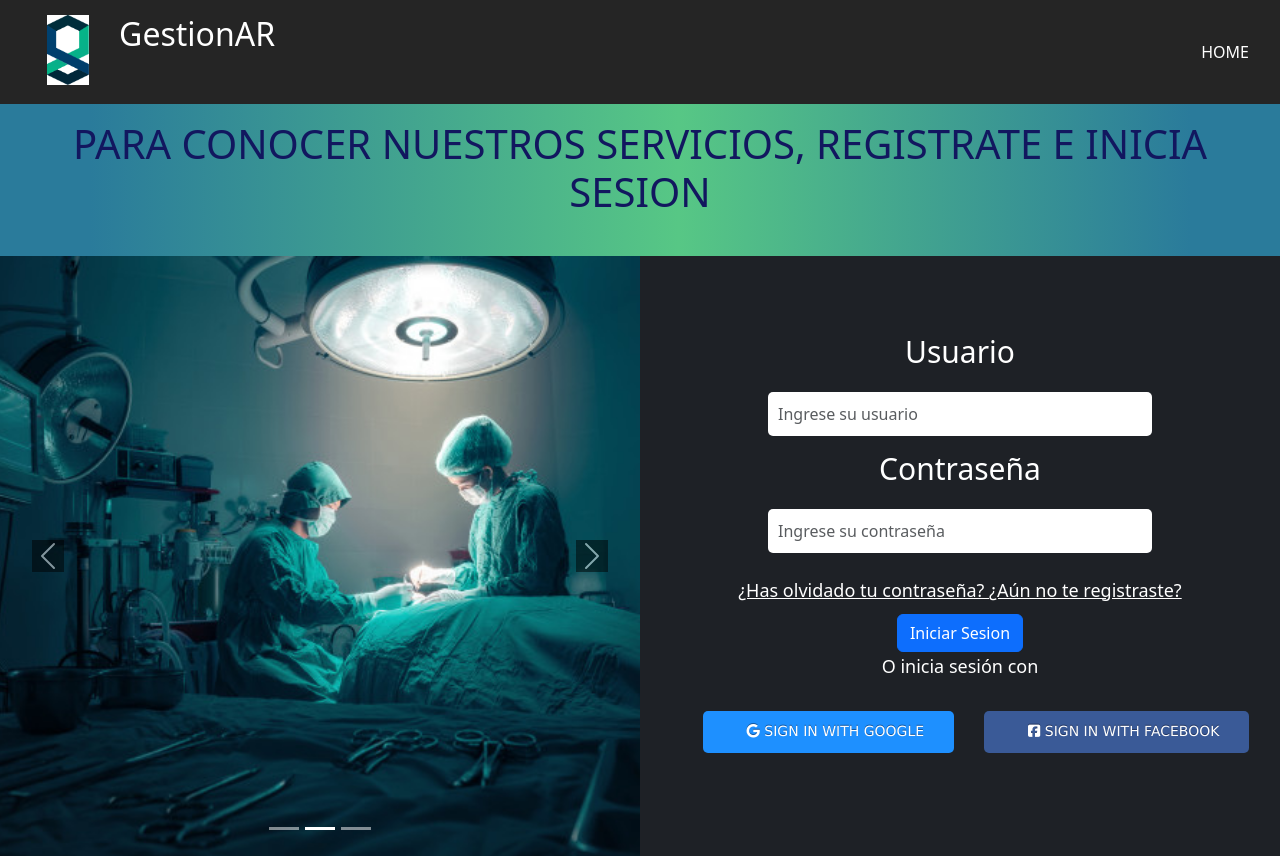
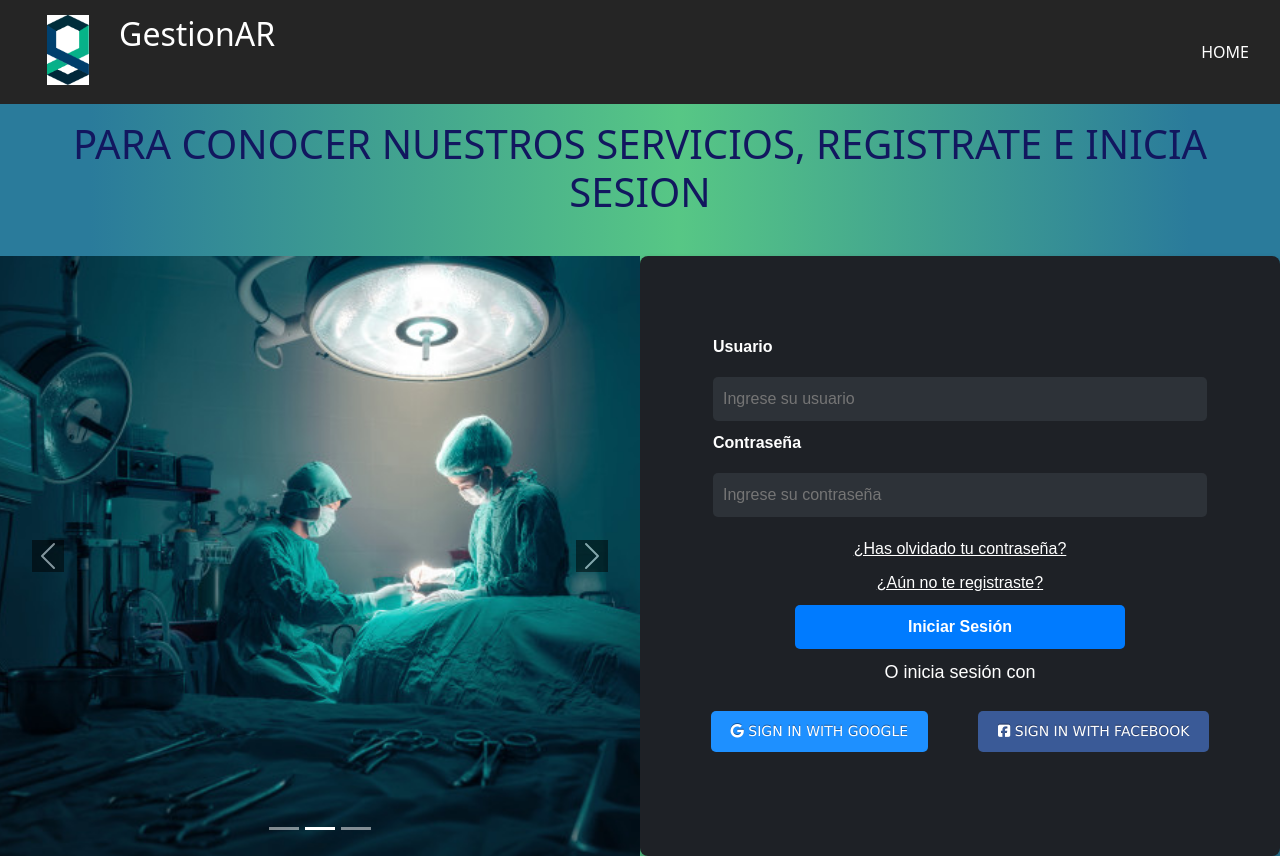
Before and after one commit to Joabulla07/TP1-FrontEnd, a website: page login.html in a window 1280 px wide. Drawn offline with nearby package versions, Linux system fonts and the light colour scheme; a web font is replaced by a local one.

Commit message:
remove form bootstrap

```diff
--- a/css/login.css
+++ b/css/login.css
@@ -36,72 +36,139 @@
 /* Formulario */
 
 
+/* Estructura general del formulario */
 .login-form {
     text-align: center;
     display: flex;
     flex-direction: column;
     justify-content: center;
+    align-items: center;
     color: white;
     width: 100%;
     height: 100%;
-    background-color: #1e2126;
-    font-size: 30px;
+    background-color: #1e2126; /* Fondo oscuro personalizado */
+    font-size: 18px;
+    padding: 20px;
+    border-radius: 8px;
+    box-shadow: 0 4px 6px rgba(0, 0, 0, 0.3);
+    font-family: Arial, sans-serif;
 }
 
+/* Inputs */
 .login-form input {
-    width: 60%;
+    width: 90%; /* Ajusta el ancho al 60% centrado */
     margin: 10px auto;
     padding: 10px;
     border: none;
     border-radius: 5px;
+    color: white;
+    background-color: #2d3238; /* Fondo de input personalizado */
+    box-sizing: border-box;
+    outline: none;
+    font-size: 16px;
+    transition: border-color 0.3s, box-shadow 0.3s;
+}
 
+.login-form input:focus {
+    border: 1px solid #007bff; /* Border color */
+    box-shadow: 0 0 4px rgba(0, 123, 255, 0.5); /* Efecto de enfoque */
+}
+
+/* Etiquetas */
+.login-form label {
+    display: block;
+    width: 90%;
+    margin: 0 auto 8px auto;
+    font-size: 16px;
+    font-weight: bold;
+    text-align: left;
     color: white;
 }
 
+/* Botón de envío */
+.btn-submit {
+    width: 60%;
+    padding: 10px;
+    margin-top: 10px;
+    font-size: 16px;
+    font-weight: bold;
+    color: white;
+    background-color: #007bff; /* Botón azul */
+    border: none;
+    border-radius: 5px;
+    cursor: pointer;
+    text-align: center;
+    transition: background-color 0.3s;
+}
+
+.btn-submit:hover {
+    background-color: #0056b3;
+}
+
+/* Enlaces de texto */
 .registro {
     color: white;
     text-decoration: underline;
-    font-size: 18px;
+    font-size: 16px;
+    margin-top: 10px;
+    display: block;
 }
 
-.login-form p{
+.registro:hover {
+    color: #80bdff; /* Efecto hover */
+}
+
+/* Párrafos */
+.login-form p {
     color: white;
     font-size: 18px;
+    margin: 10px 0;
 }
 
-.login-form a.fb {
-    font-family: Lucida Grande, Helvetica Neue, Helvetica, Arial, sans-serif;
-    display: inline-block;
-    font-size: 14px;
-    padding: 13px 30px 15px 44px;
-    background: #3a5a97;
-    color: #fff;
-    text-shadow: 0 -1px 0 rgba(0, 0, 20, 0.4);
-    text-decoration: none;
-    line-height: 1;
-    position: relative;
-    border-radius: 5px;
-}
-
-.login-form a.google {
-    font-family: Lucida Grande, Helvetica Neue, Helvetica, Arial, sans-serif;
-    display: inline-block;
-    font-size: 14px;
-    padding: 13px 30px 15px 44px;
-    background: dodgerblue;
-    color: #fff;
-    text-shadow: 0 -1px 0 rgba(0, 0, 20, 0.4);
-    text-decoration: none;
-    line-height: 1;
-    position: relative;
-    border-radius: 5px;
-}
-
-.login-form ul{
+/* Inicio de sesión social */
+.login-form ul {
     display: flex;
     flex-direction: row;
     align-items: center;
     justify-content: center;
+    list-style: none;
+    padding: 0;
+    margin: 10px 0;
+}
+
+.login-form ul li {
+    margin: 0 10px;
+}
+
+.login-form a.fb,
+.login-form a.google {
+    display: inline-block;
+    font-size: 14px;
+    padding: 10px 20px;
+    color: white;
+    text-decoration: none;
+    border-radius: 5px;
+    font-family: Lucida Grande, Helvetica Neue, Helvetica, Arial, sans-serif;
+    position: relative;
+    text-shadow: 0 -1px 0 rgba(0, 0, 20, 0.4);
+}
+
+/* Botón Facebook */
+.login-form a.fb {
+    background: #3a5a97;
+}
+
+.login-form a.fb:hover {
+    background: #2d4373;
+}
+
+/* Botón Google */
+.login-form a.google {
+    background: dodgerblue;
+}
+
+.login-form a.google:hover {
+    background: #1e90ff;
 }
 
 
@@ -123,14 +190,14 @@
     }
 
     .login-form input {
-        width: 70%;
+        width: 80%;
         padding: 8px;
     }
 
     .login-form a.fb,
     .login-form a.google {
         padding: 12px 25px 12px 40px;
-        font-size: 13px;
+        font-size: 14px;
     }
 }
 
@@ -155,7 +222,7 @@
     }
 
     .login-form input {
-        width: 80%;
+        width: 85%;
     }
 
     .login-form ul {
@@ -164,8 +231,8 @@
 
     .login-form a.fb,
     .login-form a.google {
-        width: 80%;
-        font-size: 12px;
+        width: 85%;
+        font-size: 14px;
     }
 }
 
@@ -186,17 +253,20 @@
 
     .login-form {
         font-size: 16px;
+        padding: 15px;
     }
 
     .login-form input {
-        width: 90%;
+        width: 95%;
         padding: 8px;
+        margin-bottom: 15px; /* Espacio adicional entre los campos */
     }
 
     .login-form a.fb,
     .login-form a.google {
         width: 100%;
-        font-size: 11px;
+        font-size: 12px;
+        margin-bottom: 10px; /* Espaciado entre los botones sociales */
     }
 
     .login-form ul {
--- a/login.html
+++ b/login.html
@@ -66,32 +66,28 @@
             <!--- login form -->
             <div class="login-form">
                 <form>
-                    <div>
-                        <label for="exampleInputEmail1" class="form-label">Usuario</label>
-                        <input type="email" class="form-control" id="exampleInputEmail1" aria-describedby="emailHelp" placeholder="Ingrese su usuario">
+                    <div class="form-group">
+                        <label for="exampleInputEmail1">Usuario</label>
+                        <input type="email" id="exampleInputEmail1" placeholder="Ingrese su usuario">
                     </div>
-                    <div>
-                        <label for="exampleInputPassword1" class="form-label">Contraseña</label>
-                        <input type="password" class="form-control" id="exampleInputPassword1" placeholder="Ingrese su contraseña">
-                       <a href="" class="registro"> <!-- agregar funcionalidad de olvide contraseña-->
-                            ¿Has olvidado tu contraseña?
-                        </a>
-                        <a href="" class="registro">
-                            ¿Aún no te registraste? <!-- agregar pagina registro-->
-                        </a>
+                    <div class="form-group">
+                        <label for="exampleInputPassword1">Contraseña</label>
+                        <input type="password" id="exampleInputPassword1" placeholder="Ingrese su contraseña">
+                        <a href="#" class="registro">¿Has olvidado tu contraseña?</a>
+                        <a href="#" class="registro">¿Aún no te registraste?</a>
                     </div>
-                    <button type="submit" class="btn btn-primary">Iniciar Sesion</button>
+                    <button type="submit" class="btn-submit">Iniciar Sesión</button>
                     <p>O inicia sesión con</p>
                     <div>
-                        <ul>
+                        <ul class="social-login">
                             <li>
-                                <a href="" class="google">
+                                <a href="#" class="google">
                                     <i class="fa-brands fa-google"></i>
                                     Sign in with Google
                                 </a>
                             </li>
                             <li>
-                                <a href="" class="fb">
+                                <a href="#" class="fb">
                                     <i class="fa-brands fa-square-facebook"></i>
                                     Sign in with Facebook
                                 </a>
@@ -99,7 +95,6 @@
                         </ul>
                     </div>
                 </form>
-
             </div>
         </div>
 
```
